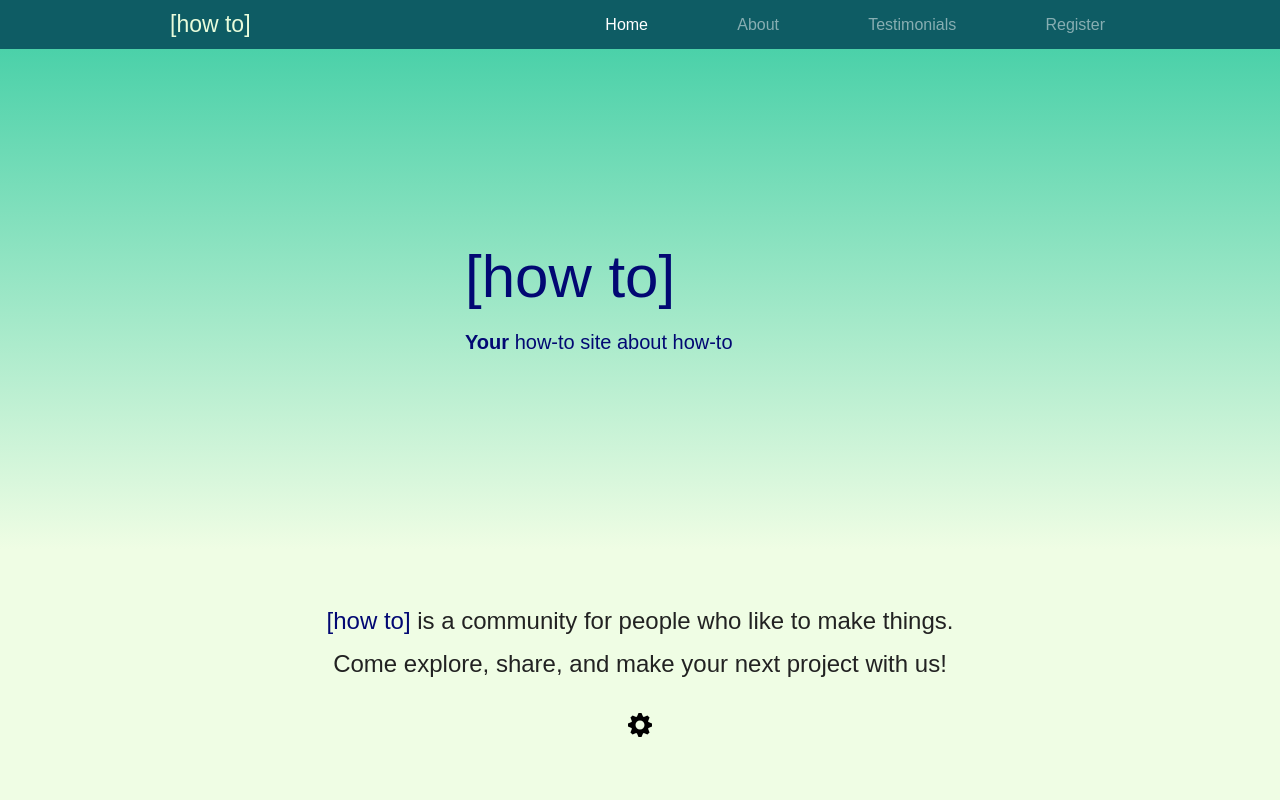
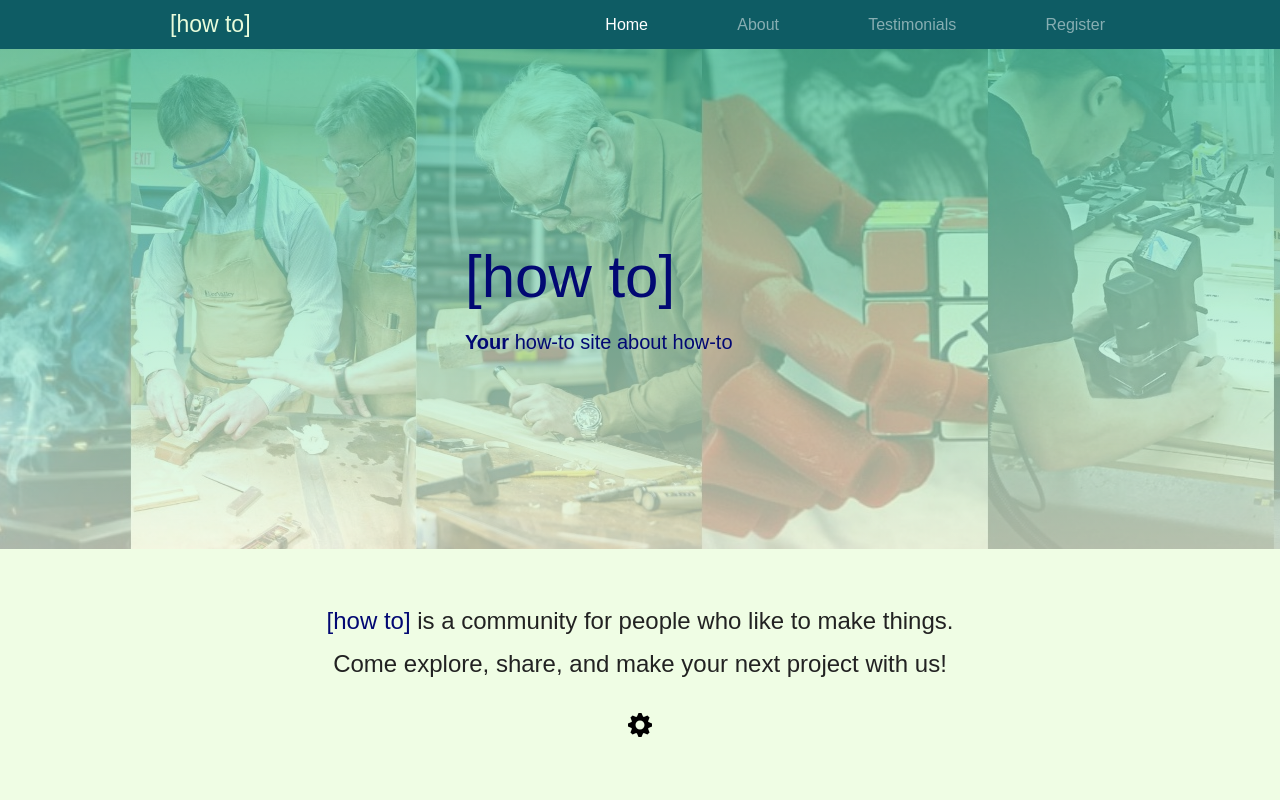
Before and after one commit to Lambda-How-To-Build-Week/Marketing, a plain HTML site: page index.html in a window 1280 px wide. Shown: the top 800 px of the page. Drawn offline with nearby package versions, Linux system fonts and the light colour scheme; some packages are replaced by stand-ins of ours; a script that the page names is missing; a web font is replaced by a local one.

Commit message:
floaty headerbg complete

```diff
--- a/index.html
+++ b/index.html
@@ -50,6 +50,8 @@
 		</nav>
 	</div>
 	<header>
+		<div class="mainbg"></div>
+		<div class="cover"></div>
 		<div class="header">
 			<h1>[how to]</h1>
 			<h2><strong>Your</strong> how-to site about how-to</h2>
--- a/less/index.less
+++ b/less/index.less
@@ -65,15 +65,33 @@ strong {
 }
 
 header {
+	// .testblock();
+	position: relative;
 	.flexrow();
 	height: 500px;
 	display: flex;
 	.deadcenter();
-	background-image: linear-gradient(@color-success-500, @color-4);
-	&.about {
-		height: 300px;
+	background-image: none;
+	overflow: hidden;
+	div.cover {
+		position: absolute;
+		height: 500px;
+		width: 4000px;
+		background-image: url("/img/floatbg02.jpg");
+		// background-position: center center;
+		// background-size: 50%;
+		animation: move 300s infinite linear;
+		will-change: transform;
+		opacity: .3;
+	}
+	div.mainbg {
+		position: absolute;
+		height: 100%;
+		width: 100%;
+		background-image: linear-gradient(@color-success-500, @color-4);
 	}
 	div.header {
+		z-index: 99;
 		align-items: left;
 		width: 400px;
 		padding: 25px;
@@ -81,6 +99,9 @@ header {
 		h2 {
 			color: @color-2;
 		}
+	}
+	&.about {
+		height: 300px;
 	}
 	div.about {
 		align-items: left;
@@ -93,6 +114,20 @@ header {
 	}
 	h2.about {
 		font-size: 3rem;
+	}
+}
+
+// for the floaty headerbg
+
+@keyframes move {
+	0% {
+		transform: translateY(0px) translateX(1000px);
+	}
+	50% {
+		transform: translateY(0px) translateX(-1000px);
+	}
+	100% {
+		transform: translateY(0) translateX(1000px);
 	}
 }
 
```
Also changed, not shown: css/index.css, img/325097868-accordion-maker-castelfidardo-key-object-scissors-tool.jpg (added), img/floatbg.jpg (added), img/floatbg02.jpg (added), img/newimg_9950-1920x1080.jpg (added), img/photo2.jpg (added), img/random625x350.jpg (deleted).
